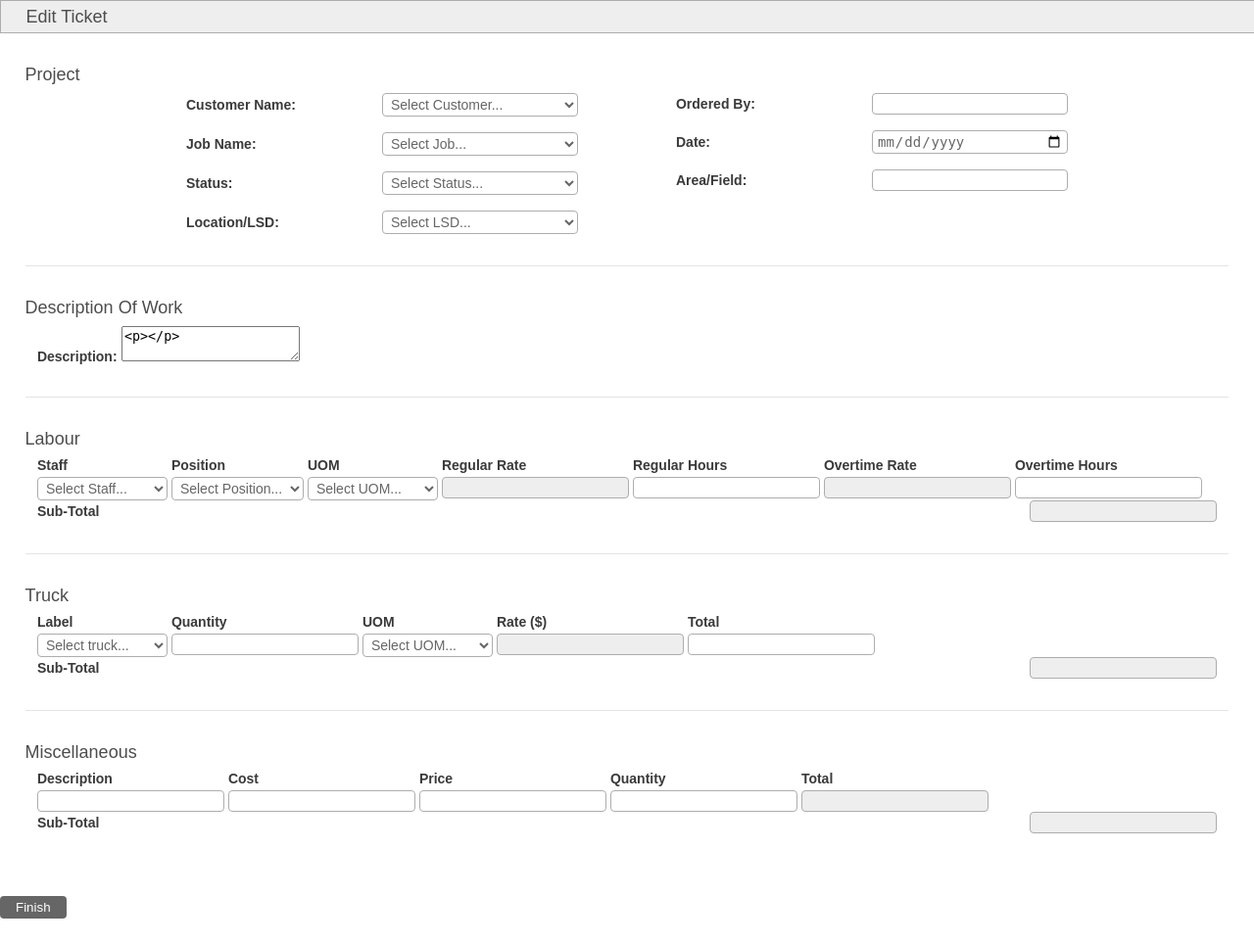
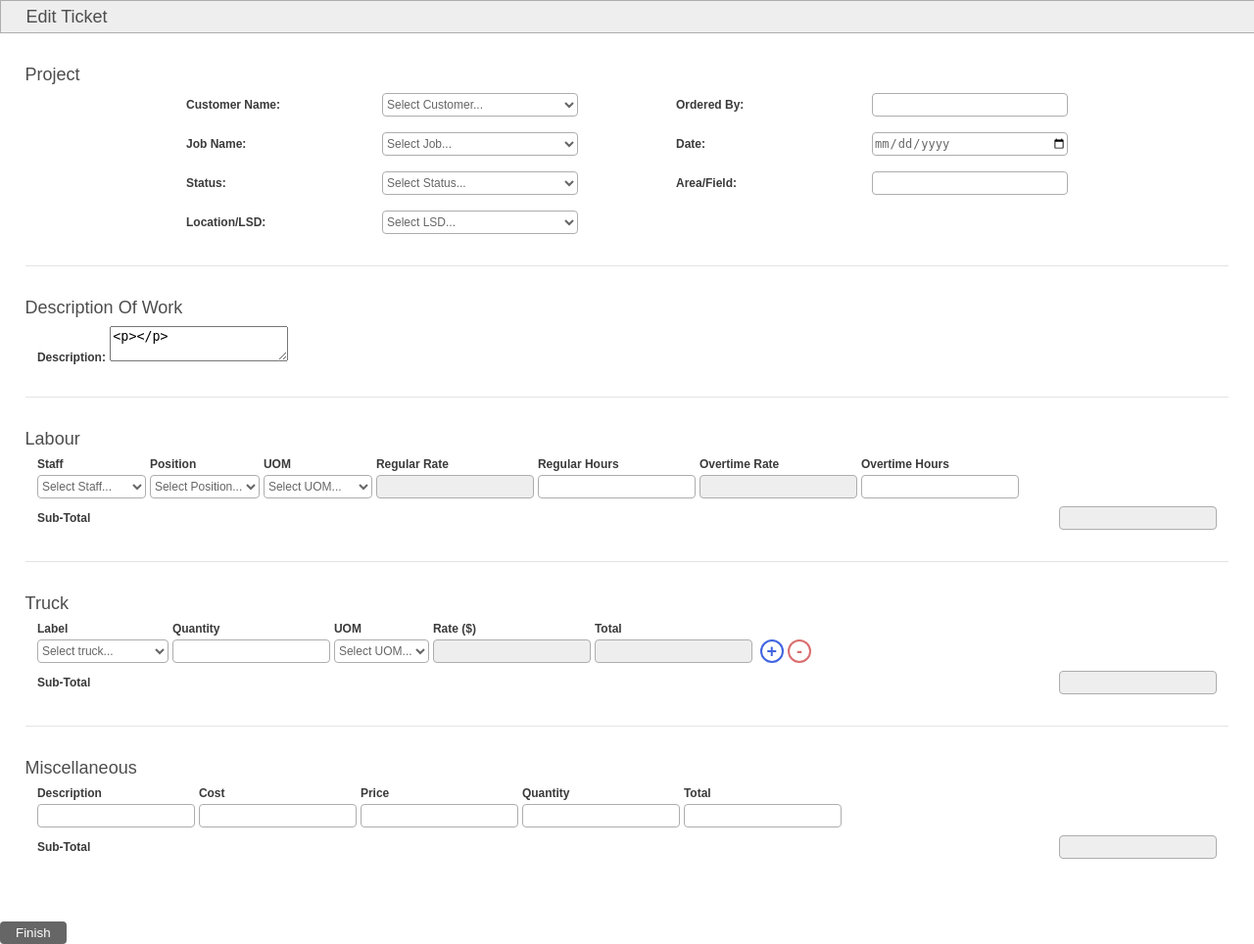
Before and after one commit to adamcnewman/ticketing-app, a PHP site: the page made by public/index.php in a window 1280 px wide. Shown: the whole page at 98% size. Before the commit the page ends 938 px from the top, so only its background shows below. Run offline with PHP 8.4, Linux system fonts and the light colour scheme; data comes from the database, SQL or seed files in the repository; data that the repository does not hold is empty; a stand-in replaces the project's code that opens the database connection; some libraries are stand-ins or nearby versions.

Commit message:
Truck line item gets data and calculates total

```diff
--- a/public/css/style.css
+++ b/public/css/style.css
@@ -3,7 +3,7 @@
 :root {
     /* Font sizes */
     --font-size-base: 16px;
-    --font-size-sm: 14px;
+    --font-size-sm: 12px;
     --font-size-lg: 18px;
 
     /* Font */
@@ -60,7 +60,7 @@ input {
     background-color: var(--background-color-primary);
     border: 1px solid var(--border-color-primary);
     border-radius: 4px;
-    padding: 2px 4px;
+    height: 24px;
     box-sizing: border-box;
 }
 
@@ -166,6 +166,7 @@ button {
     justify-content: space-between;
     align-items: center;
     width: 100%;
+    margin-top: 8px;
 
 }
 
@@ -181,5 +182,42 @@ button {
     display: flex;
     flex-wrap: wrap;
     flex-direction: row;
+    align-items: center;
     gap: 4px;
 }
+
+.line-item-buttons {
+    height: 100%;
+    align-self: flex-end;
+    display: flex;
+    align-content: flex-end;
+    gap: 4px;
+    margin-left: 4px;
+}
+
+.add-line-item,
+.remove-line-item {
+    text-align: center;
+    background-color: #ffffff;
+    border-radius: 32px;
+    padding: 0;
+    margin: 0;
+    width: 24px;
+    height: 24px;
+    cursor: pointer;
+    font-weight: 600;
+    font-size: var(--font-size-lg);
+    line-height: 0;
+    text-align: center;
+    text-justify: center;
+}
+
+.add-line-item {
+    color: rgb(64, 101, 223);
+    border: 2px solid rgb(64, 101, 223);
+}
+
+.remove-line-item {
+    color: rgb(218, 110, 110);
+    border: 2px solid rgb(218, 110, 110);
+}
--- a/public/index.php
+++ b/public/index.php
@@ -21,9 +21,7 @@
         // Project Section
         require_once __DIR__ . "/../src/Controller/ProjectController.php";
         $projectController = new ProjectController();
-        $customers = $projectController->getCustomers();
-        $jobs = $projectController->getJobs();
-        $locations = $projectController->getLocations();
+        $projectData = $projectController->initProjectData();
         include_once __DIR__ . "/../src/View/ProjectView.php";
 
         // Description of Work Section
@@ -33,6 +31,9 @@
         include __DIR__ . "/../src/View/LabourView.php";
 
         // Truck Section
+        require_once __DIR__ . "/../src/Controller/TruckController.php";
+        $truckController = new TruckController();
+        $trucks = $truckController->getTrucks();
         include __DIR__ . "/../src/View/TruckView.php";
 
         // Miscellaneous Section
--- a/src/Controller/ProjectController.php
+++ b/src/Controller/ProjectController.php
@@ -6,6 +6,18 @@ class ProjectController {
 
     public function __construct() {
         $this->projectModel = new ProjectModel();
+    }
+
+    public function initProjectData() {
+        $customers = $this->getCustomers();
+        $jobs = $this->getJobs();
+        $locations = $this->getLocations();
+        $projectData = [
+            "customers" => $customers,
+            "jobs" => $jobs,
+            "locations" => $locations
+        ];
+        return $projectData;
     }
 
     public function getCustomers() {
@@ -22,5 +34,9 @@ class ProjectController {
         $locations = $this->projectModel->getLocations();
         return $locations;
     }
+
+    public function updateDropdowns() {
+
+    }
 }
 ?>
--- /dev/null
+++ b/src/Controller/TruckController.php
@@ -0,0 +1,21 @@
+<?php
+require_once __DIR__ . "/../Model/TruckModel.php";
+
+class TruckController {
+    private $truckModel;
+
+    public function __construct() {
+        $this->truckModel = new TruckModel();
+    }
+
+    public function getTrucks() {
+        $trucks = $this->truckModel->getTrucks();
+        return $trucks;
+    }
+
+    public function getTruckRateFromID($truck_id, $uom) {
+        $truck_rate = $this->truckModel->getTruckRateFromId($truck_id, $uom);
+        return $truck_rate;
+    }
+}
+?>
--- a/src/View/DescriptionOfWorkView.php
+++ b/src/View/DescriptionOfWorkView.php
@@ -6,7 +6,7 @@
         <textarea id="tinymce" name="tinymce">&lt;p&gt;&lt;/p&gt;</textarea>
     </div>
     <script>
-      $('textarea#tiny').tinymce({
+      $('textarea#tinymce').tinymce({
         height: 250,
         menubar: false,
         plugins: [
--- a/src/View/MiscLineItemView.php
+++ b/src/View/MiscLineItemView.php
@@ -17,6 +17,6 @@
     </div>
     <div class="input-wrapper vertical">
         <label for="misc-total">Total</label>
-        <input type="text" id="misc-total" name="misc-total" readonly class="readonly"/>
+        <input type="text" id="misc-total" class="misc-total" name="misc-total" readonly class="readonly"/>
     </div>
 </div>
--- a/src/View/ProjectView.php
+++ b/src/View/ProjectView.php
@@ -6,7 +6,7 @@
                 <label for="customer-name">Customer Name:</label>
                 <select id="customer-name" name="customer-name">
                     <option value="" readonly selected class="readonly">Select Customer...</option>
-                    <?php foreach ($customers as $customer): ?>
+                    <?php foreach ($projectData["customers"] as $customer): ?>
                         <option value="<?= htmlspecialchars($customer["customer_id"]); ?>">
                             <?= htmlspecialchars($customer["name"]); ?>
                         </option>
@@ -17,7 +17,7 @@
                 <label for="job-name">Job Name:</label>
                 <select id="job-name" name="job-name">
                     <option value="" readonly selected class="readonly">Select Job...</option>
-                    <?php foreach ($jobs as $job): ?>
+                    <?php foreach ($projectData["jobs"] as $job): ?>
                         <option value="<?= htmlspecialchars($job["job_id"]); ?>" data-customer="<?= htmlspecialchars($job["customer_id"])?>">
                             <?= htmlspecialchars($job["name"]); ?>
                         </option>
@@ -37,8 +37,8 @@
                 <label for="location">Location/LSD:</label>
                 <select id="location" name="location">
                     <option value="" readonly selected class="readonly">Select LSD...</option>
-                    <?php foreach ($locations as $location): ?>
-                        <option value="<?= htmlspecialchars($location["location_id"]); ?>" data-job="<?= htmlspecialchars($location["job_id"])?>">
+                    <?php foreach ($projectData["locations"] as $location): ?>
+                        <option value="<?= htmlspecialchars($location["location_id"]); ?>" data-job="<?= htmlspecialchars($location["location_id"])?>">
                             <?= htmlspecialchars($location["name"]); ?>
                         </option>
                     <?php endforeach; ?>
--- a/src/View/TruckLineItemView.php
+++ b/src/View/TruckLineItemView.php
@@ -1,10 +1,11 @@
-<div id="truck-line-item" class="line-item container">
+<div id="truck-line-item" class="line-item container" data-line-item-no="1">
     <div class="input-wrapper vertical">
-        <label for="truck-label">Label</label>
-        <select id="truck-label" name="truck-label">
+        <label for="truck-label-dropdown">Label</label>
+        <select id="truck-label-dropdown" name="truck-label">
             <option value="" readonly selected class="readonly">Select truck...</option>
-            <option value="test">TestTestTestTest</option>
-            <option value="test2">Test 2</option>
+            <?php foreach ($trucks as $truck): ?>
+            <option value="<?= htmlspecialchars($truck["truck_id"])?>"><?= htmlspecialchars($truck["label"])?></option>
+            <?php endforeach?>
         </select>
     </div>
     <div class="input-wrapper vertical">
@@ -12,11 +13,11 @@
         <input type="text" id="truck-quantity" name="truck-quantity"/>
     </div>
     <div class="input-wrapper vertical">
-        <label for="truck-uom">UOM</label>
-        <select id="truck-uom" name="truck-uom">
+        <label for="truck-uom-dropdown">UOM</label>
+        <select id="truck-uom-dropdown" name="truck-uom">
             <option value="" readonly selected class="readonly">Select UOM...</option>
-            <option value="test">TestTestTestTest</option>
-            <option value="test2">Test 2</option>
+            <option value="Hourly">Hourly</option>
+            <option value="Fixed">Fixed</option>
         </select>
     </div>
     <div class="input-wrapper vertical">
@@ -25,6 +26,10 @@
     </div>
     <div class="input-wrapper vertical">
         <label for="truck-total">Total</label>
-        <input type="text" id="truck-total" name="truck-total"/>
+        <input type="text" id="truck-total" name="truck-total" readonly class="readonly"/>
+    </div>
+    <div class="line-item-buttons">
+            <button class="add-line-item" type="button">+</button>
+            <button class="remove-line-item" type="button">-</button>
     </div>
 </div>
```
Also changed, not shown: public/js/script.js (+63 -0 lines), src/Actions/truck_handler.php (added, +12 -0 lines), src/Model/TruckModel.php (added, +55 -0 lines), public/assets/truck_handler_proxy.php (added), src/.htaccess (deleted).
